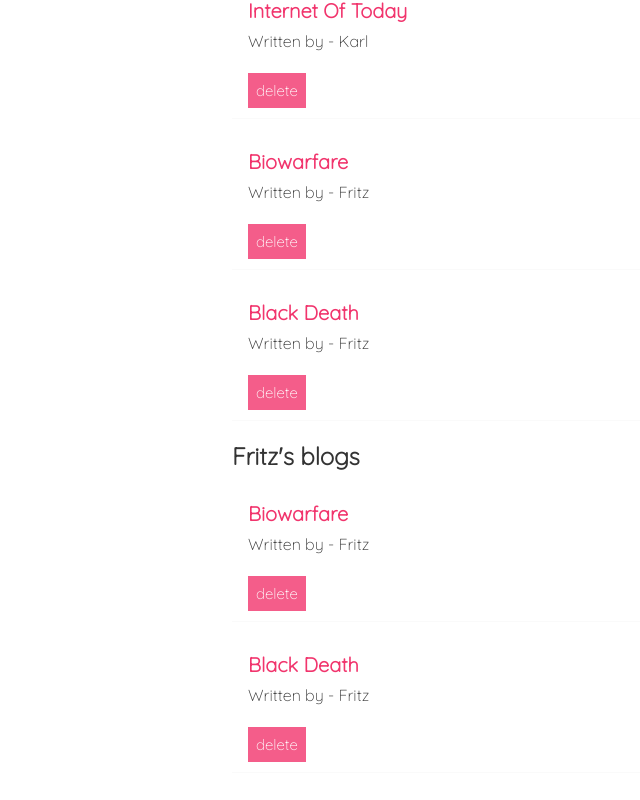
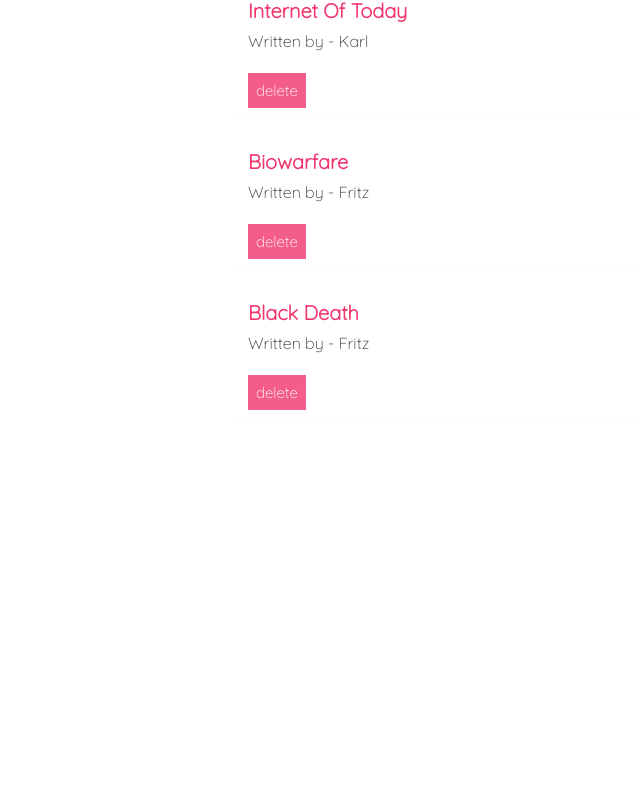
Before and after one commit to a1nkur/microblog-react-application, a React (Create React App) app: page / in a window 1280 px wide. Shown: the part 404-1204 px from the top of the page, without its empty margins (128-768 px from the left). After the commit the page ends 965 px from the top, so only its background shows below. Built offline with nearby package versions, Linux system fonts and the light colour scheme; data requests are answered from the project's data file; the HTML template or start-up script is replaced by a standard one.

Commit message:
useEffect() and fetch()

```diff
--- a/src/Components/BlogListItem.js
+++ b/src/Components/BlogListItem.js
@@ -1,4 +1,4 @@
-const BlogListItem = ({ blogs, title, handleDelete }) => {
+const BlogListItem = ({ blogs, title }) => {
   return (
     <div className="blog-list-item">
       <h2> {title} </h2>
@@ -6,7 +6,7 @@ const BlogListItem = ({ blogs, title, handleDelete }) => {
         <div className="blog-preview" key={eachBlog.id}>
           <h3>{eachBlog.title}</h3>
           <p>Written by - {eachBlog.author}</p>
-          <button onClick={() => handleDelete(eachBlog.id)}>delete</button>
+          <button>delete</button>
         </div>
       ))}
     </div>
--- a/src/Components/Home.js
+++ b/src/Components/Home.js
@@ -1,51 +1,25 @@
-import { useState } from "react";
+import { useEffect, useState } from "react";
 import BlogListItem from "./BlogListItem";
 
 const Home = () => {
-  const [blogs, setBlogs] = useState([
-    {
-      author: "Magnus",
-      id: 1,
-      title: "Art of living",
-      body: "lorem ipsum ...",
-    },
-    {
-      author: "Karl",
-      id: 2,
-      title: "Internet Of Today",
-      body: "lorem ipsum ...",
-    },
-    {
-      author: "Fritz",
-      id: 3,
-      title: "Biowarfare",
-      body: "lorem ipsum ...",
-    },
-    {
-      author: "Fritz",
-      id: 4,
-      title: "Black Death",
-      body: "lorem ipsum ...",
-    },
-  ]);
+  const [blogs, setBlogs] = useState(null);
 
-  const handleDelete = idToDelete => {
-    setBlogs(blogs.filter(eachItem => eachItem.id !== idToDelete));
-  };
+
+  useEffect(() => {
+    fetch("http://localhost:3344/blogs")
+    .then((response) => response.json())
+    .then(data => setBlogs(data))
+  }, []);
 
   return (
     <div className="main-content">
       {/* A reusable component where a dynamic state value is passed down using props */}
-      <BlogListItem
+      {blogs && <BlogListItem
         blogs={blogs}
         title="All Blogs"
-        handleDelete={handleDelete}
-      />
-      <BlogListItem
-        blogs={blogs.filter(eachItem => eachItem.author === "Fritz")}
-        title="Fritz's blogs"
-        handleDelete={handleDelete}
-      />
+
+      />}
+
     </div>
   );
 };
```
